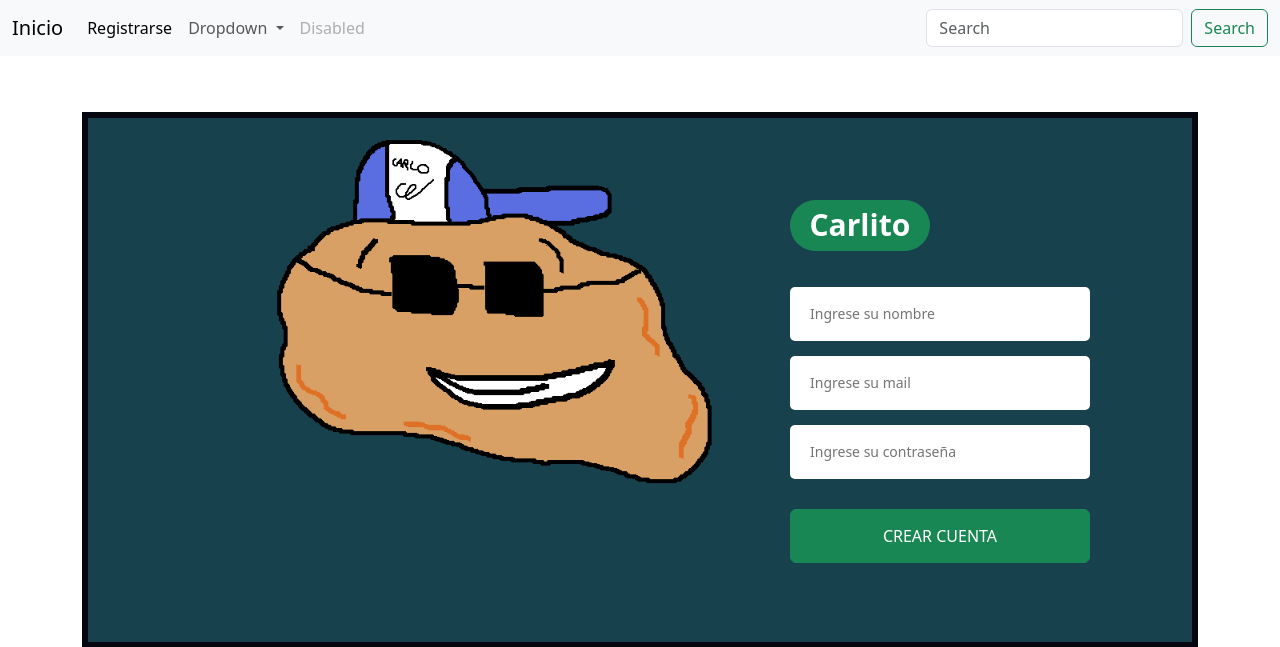
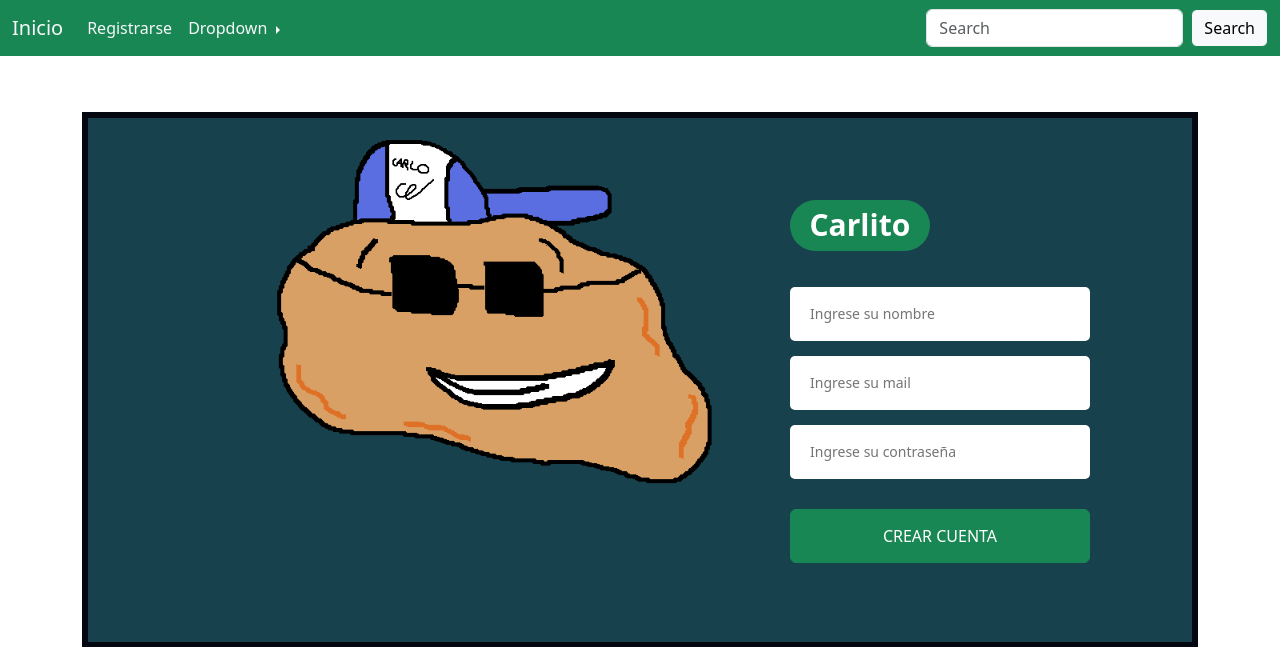
Before and after one commit to jedihilario/Carlitochi, a Django app: page /signup/ in a window 1280 px wide. Shown: the top 647 px of the page. Run offline with Django 4.2, Linux system fonts and the light colour scheme; some libraries are stand-ins or nearby versions.

Commit message:
navbar nuevito

```diff
--- a/pet/templates/base.html
+++ b/pet/templates/base.html
@@ -19,38 +19,35 @@
     <script src="https://stackpath.bootstrapcdn.com/bootstrap/4.4.1/js/bootstrap.min.js" integrity="sha384-wfSDF2E50Y2D1uUdj0O3uMBJnjuUD4Ih7YwaYd1iqfktj0Uod8GCExl3Og8ifwB6" crossorigin="anonymous" defer></script>
 </head>
 <body>
-    <nav class="navbar navbar-expand-lg bg-body-tertiary">
+    <nav class="navbar navbar-expand-lg bg-success">
         <div class="container-fluid">
-          <a class="navbar-brand" href="{% url 'home' %}">Inicio</a>
+          <a class="navbar-brand text-light" href="{% url 'home' %}">Inicio</a>
           <button class="navbar-toggler" type="button" data-bs-toggle="collapse" data-bs-target="#navbarSupportedContent" aria-controls="navbarSupportedContent" aria-expanded="false" aria-label="Toggle navigation">
             <span class="navbar-toggler-icon"></span>
           </button>
           <div class="collapse navbar-collapse" id="navbarSupportedContent">
             <ul class="navbar-nav me-auto mb-2 mb-lg-0">
               <li class="nav-item">
-                <a class="nav-link active" aria-current="page" href="{% url 'signup' %}">Registrarse</a>
+                <a class="nav-link active text-light" aria-current="page" href="{% url 'signup' %}">Registrarse</a>
               </li>
               <li class="nav-item">
-                {% comment %} <a class="nav-link" href="{% url 'admin' %}">Admin</a> {% endcomment %}
+                {% comment %} <a class="nav-link text-light" href="{% url 'admin' %}">Admin</a> {% endcomment %}
               </li>
-              <li class="nav-item dropdown">
-                <a class="nav-link dropdown-toggle" href="#" role="button" data-bs-toggle="dropdown" aria-expanded="false">
+              <li class="nav-item dropdown dropend">
+                <a class="nav-link dropdown-toggle text-light" href="#" role="button" data-bs-toggle="dropdown" aria-expanded="false">
                   Dropdown
                 </a>
                 <ul class="dropdown-menu">
-                  <li><a class="dropdown-item" href="#">Action</a></li>
-                  <li><a class="dropdown-item" href="#">Another action</a></li>
+                  <li><a class="dropdown-item text-dark" href="#">Action</a></li>
+                  <li><a class="dropdown-item text-dark" href="#">Another action</a></li>
                   <li><hr class="dropdown-divider"></li>
-                  <li><a class="dropdown-item" href="#">Something else here</a></li>
+                  <li><a class="dropdown-item text-dark" href="#">Something else here</a></li>
                 </ul>
-              </li>
-              <li class="nav-item">
-                <a class="nav-link disabled" aria-disabled="true">Disabled</a>
               </li>
             </ul>
             <form class="d-flex" role="search">
               <input class="form-control me-2" type="search" placeholder="Search" aria-label="Search">
-              <button class="btn btn-outline-success" type="submit">Search</button>
+              <button class="btn btn-outline-success text-bg-light" type="submit">Search</button>
             </form>
           </div>
         </div>
```
Also changed, not shown: pet/templates/pages/home.html (+5 -5 lines).
